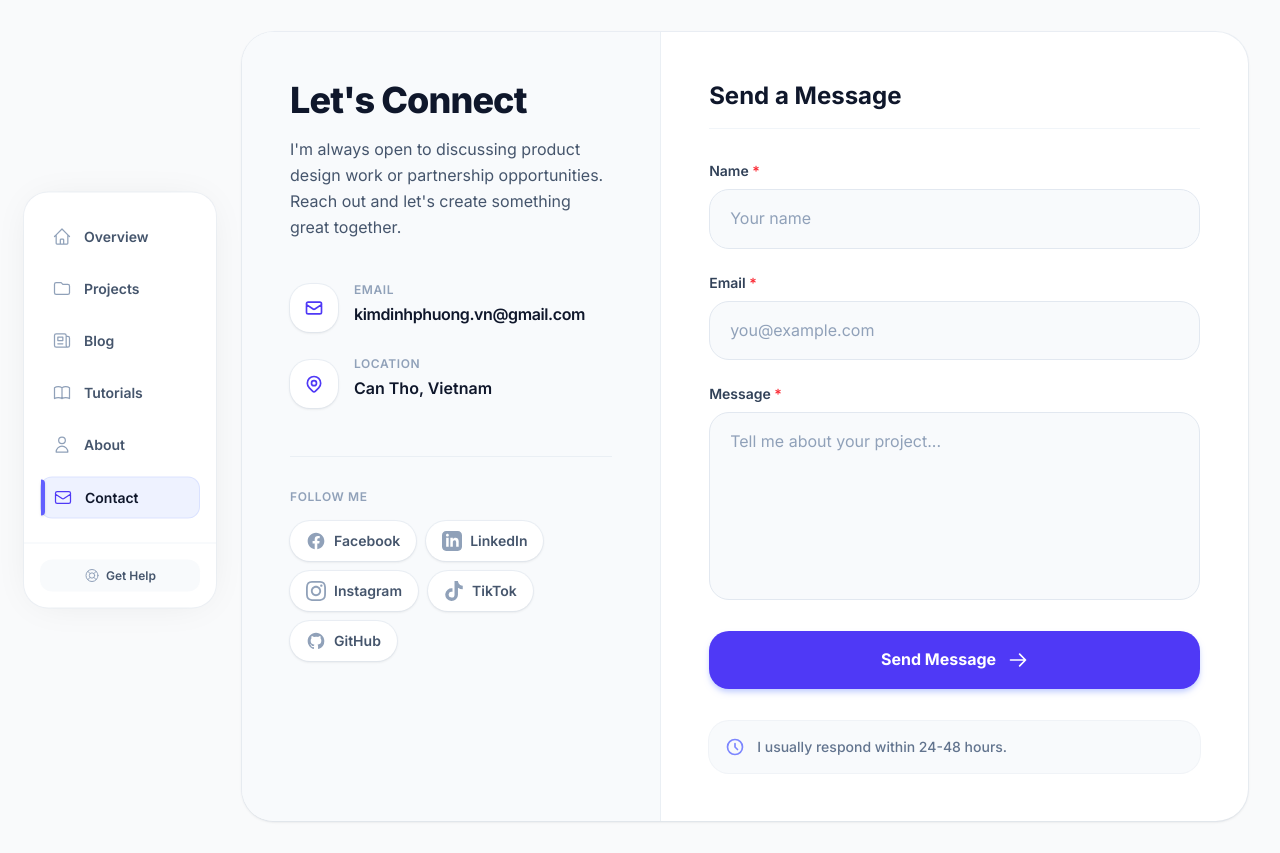
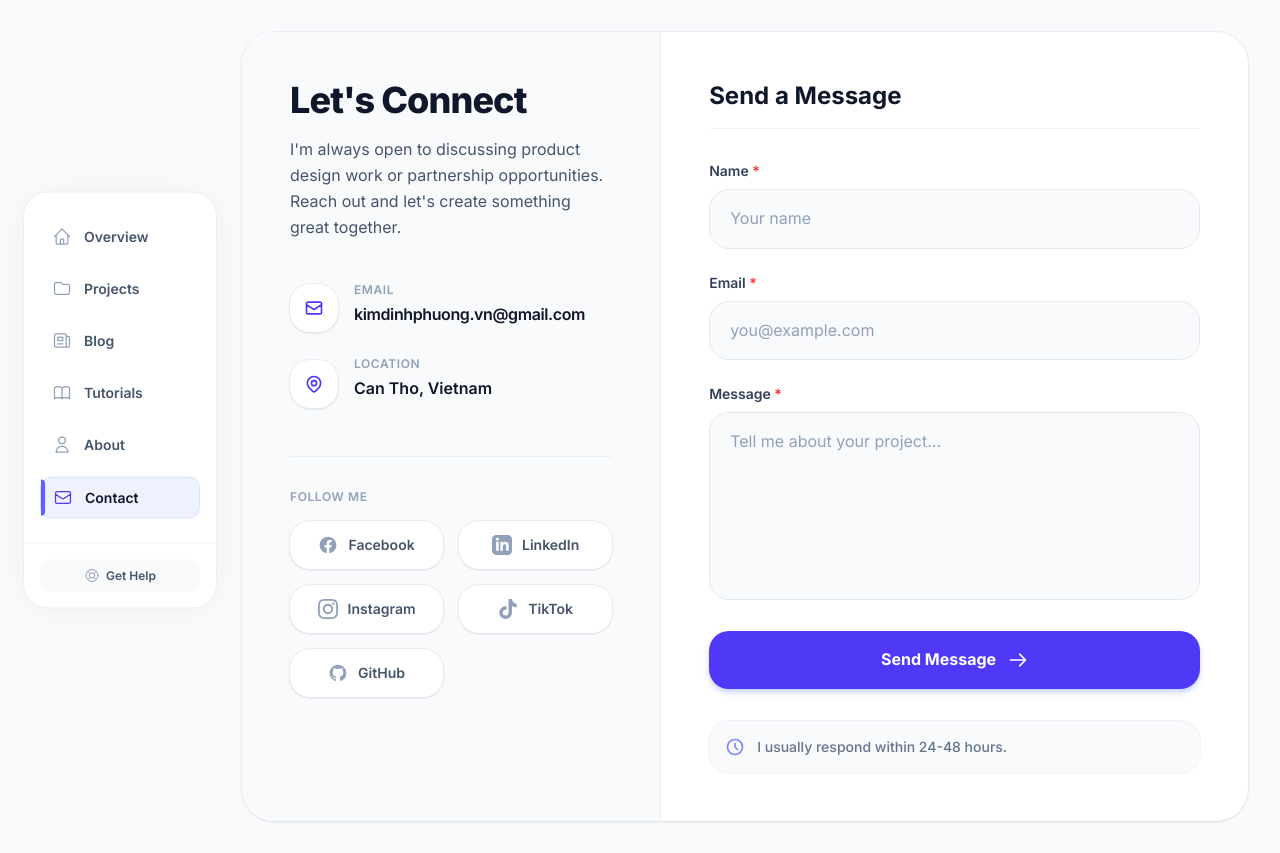
Before and after one commit to dinhphuong257/kimdinhphuong, a Next.js app: page /contact in a window 1280 px wide. Built offline with nearby package versions, Linux system fonts and the light colour scheme.

Commit message:
feat: update social links layout and improve button styling in contact page

```diff
--- a/src/app/contact/page.tsx
+++ b/src/app/contact/page.tsx
@@ -71,7 +71,7 @@ export default function ContactPage() {
                                 {/* Social Links Row */}
                                 <div className="mt-12 pt-8 border-t border-slate-200/60">
                                     <p className="text-xs font-semibold uppercase tracking-wider text-slate-400 mb-4">Follow Me</p>
-                                    <div className="flex flex-wrap gap-2.5">
+                                    <div className="grid grid-cols-2 gap-3 sm:gap-4">
                                         {profileData.socialLinks.map((link) => {
                                             let icon = null;
                                             let activeColor = "group-hover:text-indigo-600";
@@ -111,7 +111,7 @@ export default function ContactPage() {
                                                     href={link.url}
                                                     target="_blank"
                                                     rel="noopener noreferrer"
-                                                    className={`px-4 py-2.5 bg-white rounded-2xl shadow-sm ring-1 ring-slate-200/60 hover:-translate-y-1 transition-all duration-300 flex items-center gap-2 group ${ringColor}`}
+                                                    className={`px-5 py-3.5 bg-white rounded-2xl shadow-sm ring-1 ring-slate-200/60 hover:-translate-y-1 transition-all duration-300 flex items-center justify-center gap-2.5 group ${ringColor}`}
                                                 >
                                                     <span className={`text-slate-400 transition-colors duration-300 ${activeColor}`}>
                                                         {icon}
```
